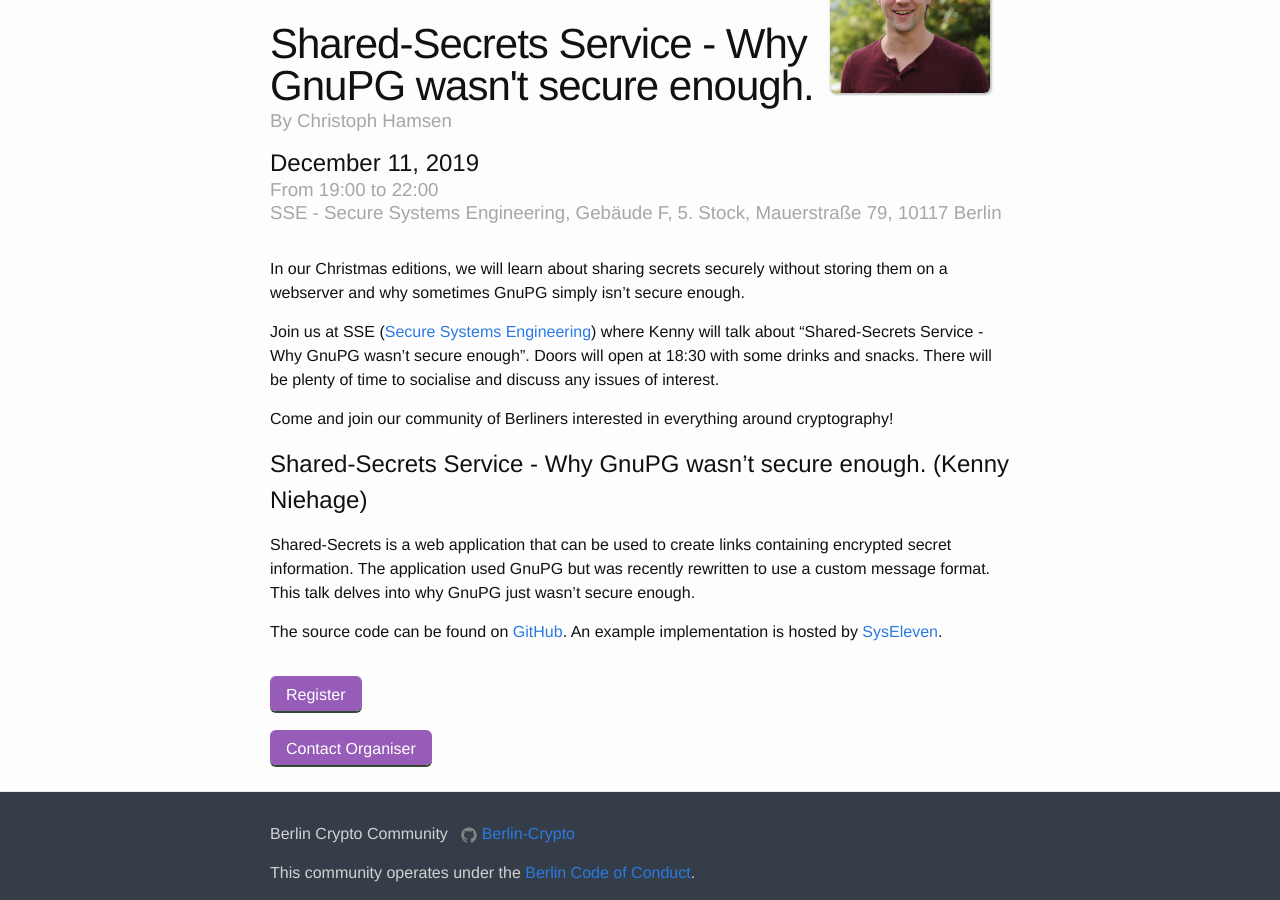
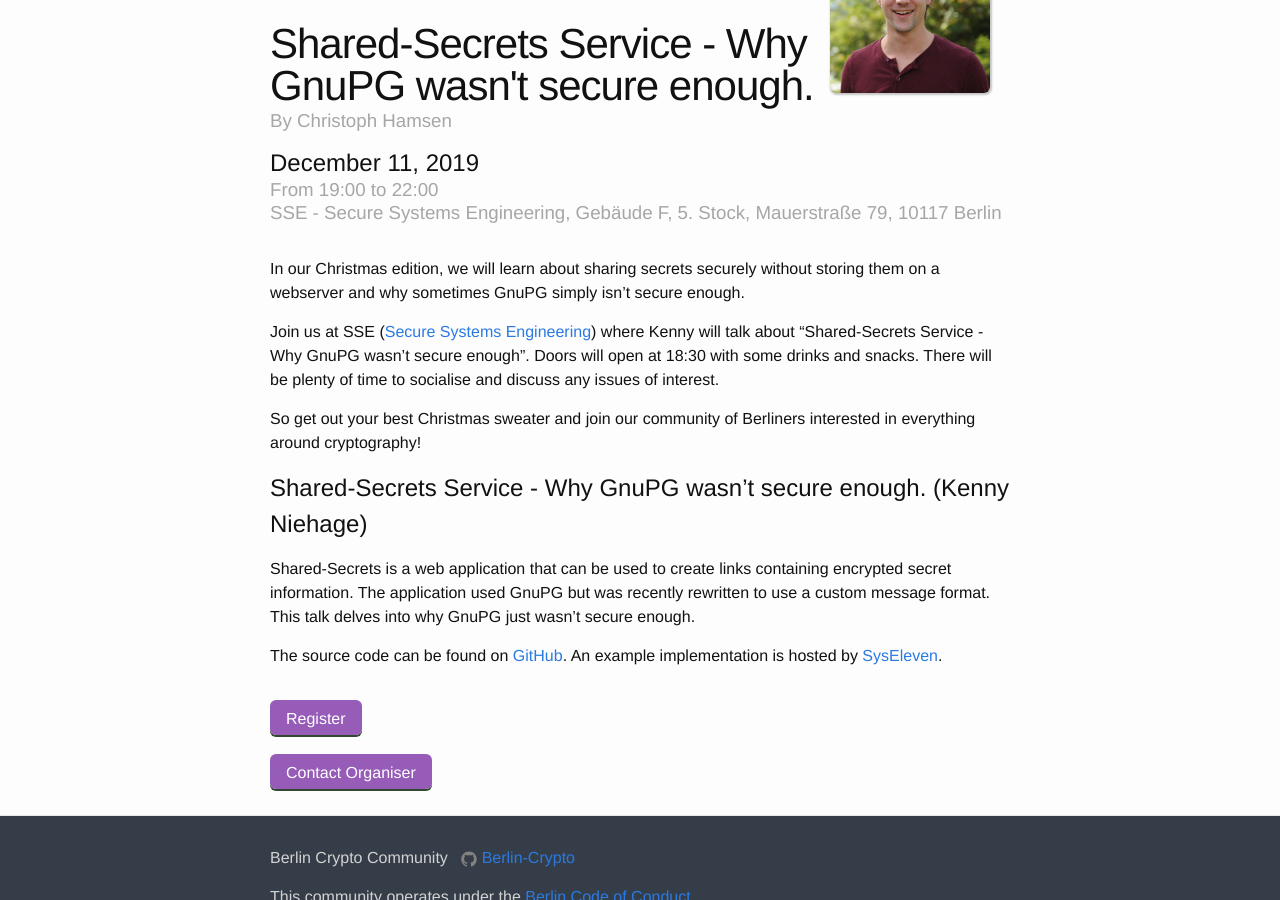
Before and after one commit to berlin-crypto/berlin-crypto.github.io, a Jekyll site: the page built from _posts/2019-12-11-sharedsecrets.md, in a window 1280 px wide and 900 px high, scrolled down 412 px. Built offline with Jekyll 4.4.1, drawn with Linux system fonts in a browser that asks for light colours.

Commit message:
fix typo, enhance Christmasness

```diff
--- a/_posts/2019-12-11-sharedsecrets.md
+++ b/_posts/2019-12-11-sharedsecrets.md
@@ -26,11 +26,11 @@
 
 ---
 
-In our Christmas editions, we will learn about sharing secrets securely without storing them on a webserver and why sometimes GnuPG simply isn't secure enough.
+In our Christmas edition, we will learn about sharing secrets securely without storing them on a webserver and why sometimes GnuPG simply isn't secure enough.
 
 Join us at SSE ([Secure Systems Engineering](https://securesystems.de/)) where Kenny will talk about "Shared-Secrets Service - Why GnuPG wasn't secure enough". Doors will open at 18:30 with some drinks and snacks. There will be plenty of time to socialise and discuss any issues of interest.
 
-Come and join our community of Berliners interested in everything around cryptography!
+So get out your best Christmas sweater and join our community of Berliners interested in everything around cryptography!
 
 # Shared-Secrets Service - Why GnuPG wasn't secure enough. (Kenny Niehage)
 Shared-Secrets is a web application that can be used to create links containing encrypted secret information. The application used GnuPG but was recently rewritten to use a custom message format. This talk delves into why GnuPG just wasn't secure enough.
```
